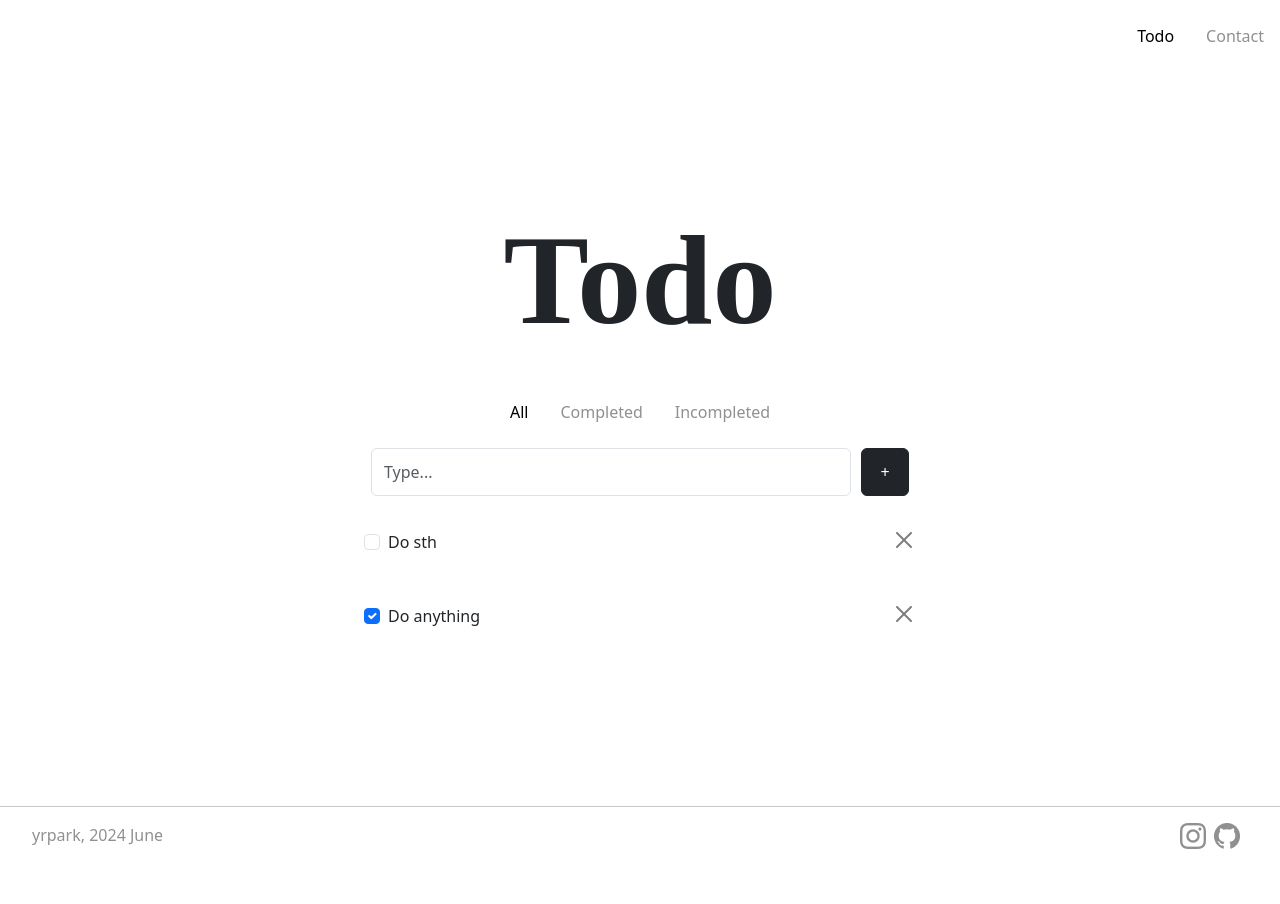
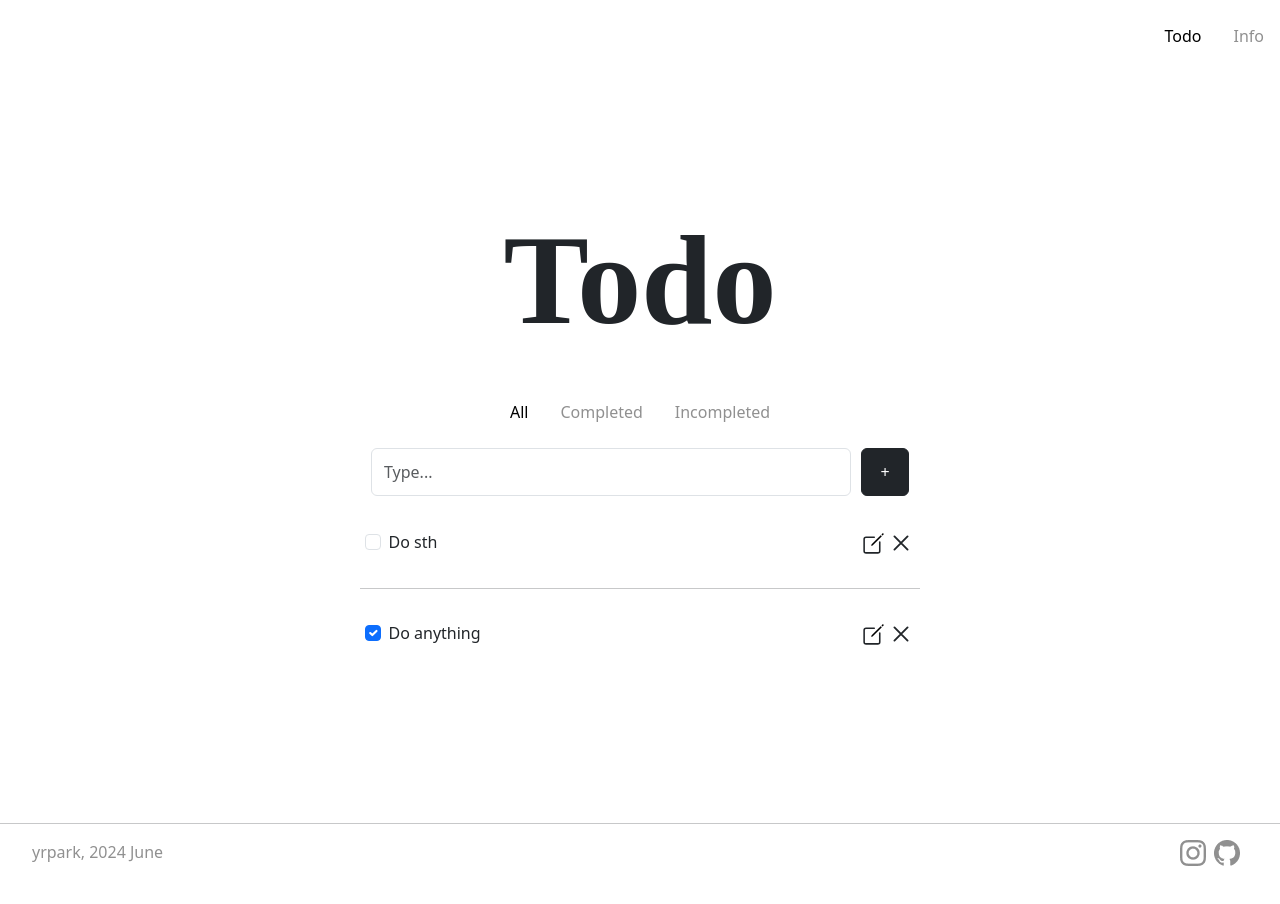
Before and after one commit to YerangPark/react-todo, a React (Create React App) app: page / in a window 1280 px wide. Shown: the top 904 px of the page. Built offline with nearby package versions, Linux system fonts and the light colour scheme; a web font is replaced by a local one.

Commit message:
탭 활성 효과 구현, svg 추가 및 버튼 이미지 수정

```diff
--- a/src/App.css
+++ b/src/App.css
@@ -27,7 +27,7 @@ body {
 .CheckBox {
   display: inline-block !important;
   text-align: left;
-  width: 33em !important;
+  width: 31em !important;
   padding: 1em;
 }
 
--- a/src/App.js
+++ b/src/App.js
@@ -3,14 +3,23 @@ import React, { useState, useEffect } from 'react';
 import Nav from 'react-bootstrap/Nav';
 import Form from 'react-bootstrap/Form';
 import Button from 'react-bootstrap/Button';
-import CloseButton from 'react-bootstrap/CloseButton';
 import { Routes, Route, useNavigate } from 'react-router-dom';
 import 'bootstrap/dist/css/bootstrap.min.css';
+
+// images
+import { ReactComponent as EditImg } from './img/Edit.svg';
+import { ReactComponent as DeleteImg } from './img/Delete.svg';
+
 
 const TODO_STATUS = {
   ALL : 0,
   INCOMPLETE : 1,
   COMPLETE : 2,
+}
+
+const PAGE_STATUS = {
+  TODO : 0,
+  INFO : 1,
 }
 
 function App() {
@@ -19,20 +28,14 @@ function App() {
   const [todos, setTodos] = useState([{id: 1, content: 'Do sth', status: TODO_STATUS.INCOMPLETE},
     {id: 2, content: 'Do anything', status: TODO_STATUS.COMPLETE}]);
   const [inputStr, setInputStr] = useState("");
-  // const sortedTodos = [...todos].sort((a, b) => {
-  //   if (a.status === TODO_STATUS.INCOMPLETE && b.status === TODO_STATUS.COMPLETE) {
-  //     return -1;
-  //   }
-  //   if (a.status === TODO_STATUS.COMPLETE && b.status === TODO_STATUS.INCOMPLETE) {
-  //     return 1;
-  //   }
-  //   return 0;
-  // });
   const [tab, setTab] = useState(TODO_STATUS.ALL);
+  const [mainTab, setMainTab] = useState(PAGE_STATUS.TODO);
   let [completedTodos, setCompletedTodos] = useState([]);
   let [incompletedTodos, setIncompletedTodos] = useState([]);
 
   useEffect(()=>{
+    // Think : 투두가 추가되면 항상 Incompleted로 추가될텐데, completed state도 업데이트하게 됨.
+    // Think : 또한 마지막 인덱스만 검사하면 되지 않나..? 싶기도 한데 -> 그러면 todo update 함수에서 처리하면 도는 횟수도 줄 것 같은데..
     const newCompletedTodos = [];
     const newIncompletedTodos = [];
 
@@ -42,7 +45,7 @@ function App() {
       } else if (obj.status === TODO_STATUS.INCOMPLETE) {
         newIncompletedTodos.push(obj);
       }
-    });
+    }, []);
 
     setCompletedTodos(newCompletedTodos);
     setIncompletedTodos(newIncompletedTodos);
@@ -56,12 +59,10 @@ function App() {
   }
 
   function deleteTodo(id) {
-    console.log(`delete ${id}`);
     let tmpTodos = [...todos];
     let idx = tmpTodos.findIndex(obj => obj.id === parseInt(id));
     tmpTodos.splice(idx, 1);
     setTodos(tmpTodos);
-    console.log(todos);
   }
 
   function handleAddButtonClick() {
@@ -80,16 +81,16 @@ function App() {
         <Nav className="justify-content-end TopBlank" activeKey="/home">
           <Nav.Item>
             <Nav.Link
-              className="ActiveLink"
-              onClick={()=>{ navigate('/') }}>
+              className={mainTab === PAGE_STATUS.TODO ? "ActiveLink" : "Link"}
+              onClick={()=>{ setMainTab(PAGE_STATUS.TODO); navigate('/'); }}>
               Todo
             </Nav.Link>
           </Nav.Item>
           <Nav.Item>
             <Nav.Link
-              className="Link"
-              onClick={()=>{ navigate('/contact') }}>
-              Contact
+              className={mainTab === PAGE_STATUS.INFO ? "ActiveLink" : "Link"}
+              onClick={()=>{ setMainTab(PAGE_STATUS.INFO); navigate('/info'); }}>
+              Info
             </Nav.Link>
           </Nav.Item>
         </Nav>
@@ -102,13 +103,13 @@ function App() {
             <div>
               <Nav className="justify-content-center" defaultActiveKey="link-0">
                 <Nav.Item>
-                  <Nav.Link className="ActiveLink" eventKey="link-0" onClick={()=>setTab(TODO_STATUS.ALL)}>All</Nav.Link>
+                  <Nav.Link className={tab === TODO_STATUS.ALL ? "ActiveLink" : "Link"} eventKey="link-0" onClick={()=>setTab(TODO_STATUS.ALL)}>All</Nav.Link>
                 </Nav.Item>
                 <Nav.Item>
-                  <Nav.Link className="Link" eventKey="link-1" onClick={()=>setTab(TODO_STATUS.COMPLETE)}>Completed</Nav.Link>
+                  <Nav.Link className={tab === TODO_STATUS.COMPLETE ? "ActiveLink" : "Link"} eventKey="link-1" onClick={()=>setTab(TODO_STATUS.COMPLETE)}>Completed</Nav.Link>
                 </Nav.Item>
                 <Nav.Item>
-                  <Nav.Link className="Link" eventKey="link-2" onClick={()=>setTab(TODO_STATUS.INCOMPLETE)}>Incompleted</Nav.Link>
+                  <Nav.Link className={tab === TODO_STATUS.INCOMPLETE ? "ActiveLink" : "Link"} eventKey="link-2" onClick={()=>setTab(TODO_STATUS.INCOMPLETE)}>Incompleted</Nav.Link>
                 </Nav.Item>
               </Nav>
             </div>
@@ -131,6 +132,7 @@ function App() {
                   incompletedTodos.map((todo, i)=>{ return <DrawTodo todo={todo} changeStatusFunc={changeStatus} deleteTodoFunc={deleteTodo} key={i}/>})
                   : null
               }
+              {(tab === TODO_STATUS.ALL) ? <hr/> : null}
               {
                 (tab === TODO_STATUS.COMPLETE || tab === TODO_STATUS.ALL) ?
                   completedTodos.map((todo, i)=>{ return <DrawTodo todo={todo} changeStatusFunc={changeStatus} deleteTodoFunc={deleteTodo} key={i}/>})
@@ -139,7 +141,7 @@ function App() {
             </div>
           </>
         }/>
-        <Route path="/contact" element={
+        <Route path="/info" element={
           <>
             <h1>설명란입니다.</h1>
           </>
@@ -185,7 +187,8 @@ function DrawTodo(props) {
             else { props.changeStatusFunc(props.todo.id, TODO_STATUS.INCOMPLETE); }
           } }
         />
-        <CloseButton onClick={()=>props.deleteTodoFunc(props.todo.id)}/>
+        <EditImg width="25" height="25" fill="black" stroke="black" onClick={()=>{console.log("수정 클릭")}}/>
+        <DeleteImg width="30" height="30" fill="black" stroke="black" onClick={()=>props.deleteTodoFunc(props.todo.id)}/>
       </div>
     </Form>
   );
```
Also changed, not shown: src/img/Delete.svg (added), src/img/Edit.svg (added).
